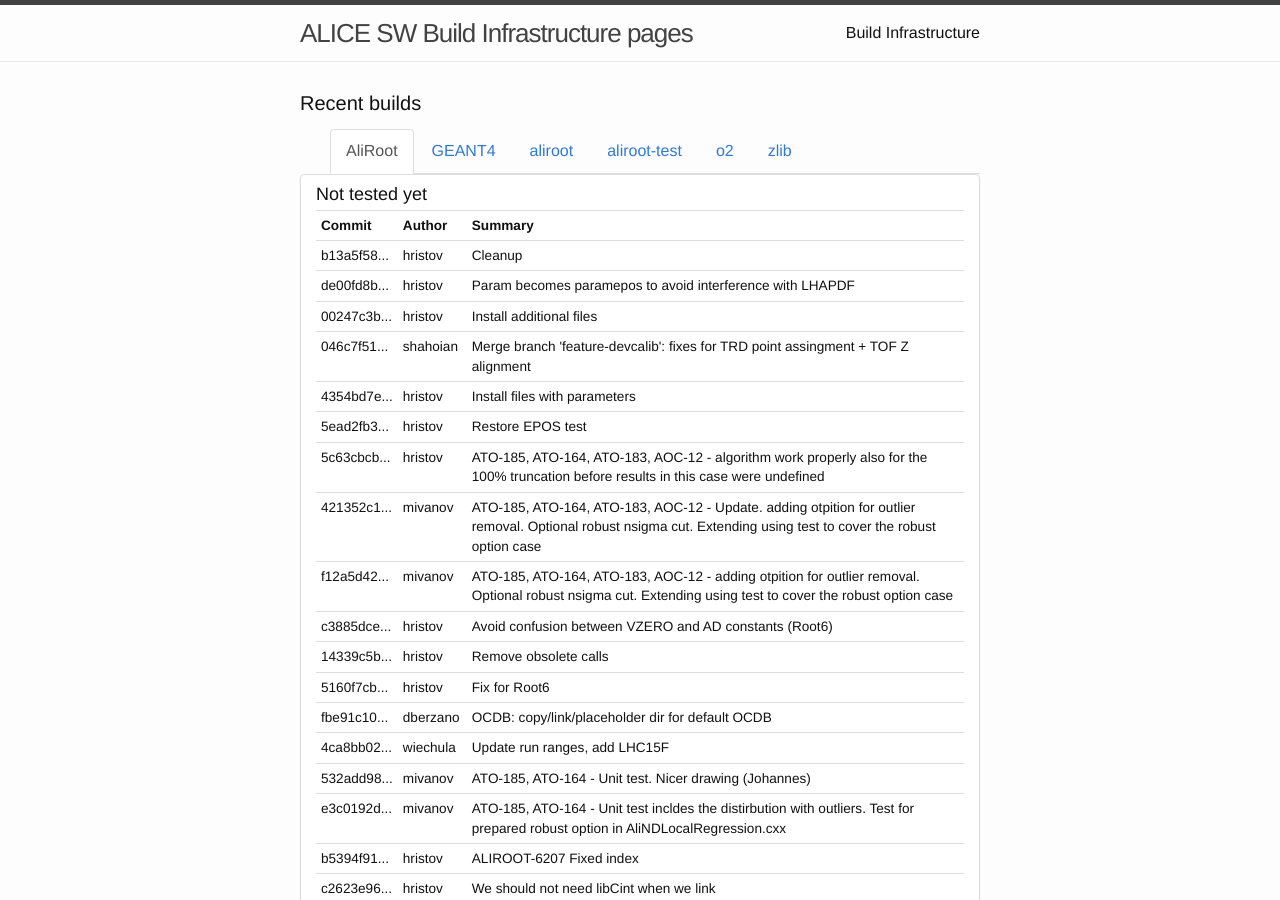
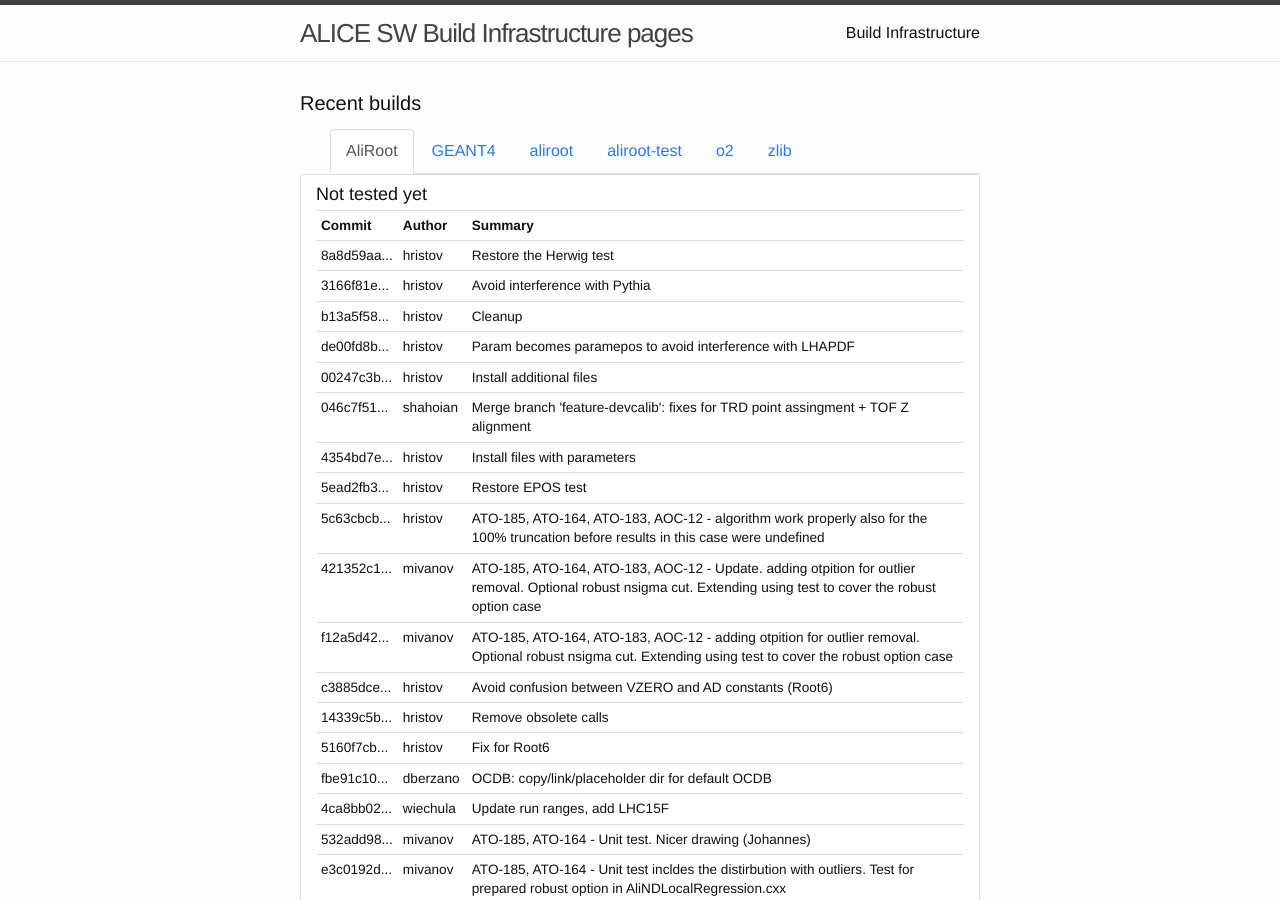
Before and after one commit to alisw/alisw.github.io, a Jekyll site: the page built from index.html, in a window 1280 px wide and 900 px high. Built offline with Jekyll 4.4.1, drawn with Linux system fonts in a browser that asks for light colours; nearby versions of some CDN libraries.

Commit message:
Updated results.

```diff
--- a/_data/commits-aliroot-master.yaml
+++ b/_data/commits-aliroot-master.yaml
@@ -1,3 +1,13 @@
+-
+ commit: "8a8d59aaf99144f9817cf96849d962ed56153cb0"
+ message: >-
+    Restore the Herwig test
+ author: !!str hristov
+-
+ commit: "3166f81ee4e3790a505203722ca2d4ed014b0318"
+ message: >-
+    Avoid interference with Pythia
+ author: !!str hristov
 -
  commit: "b13a5f580e9533918286f31ca665995c8d0b55df"
  message: >-
```
